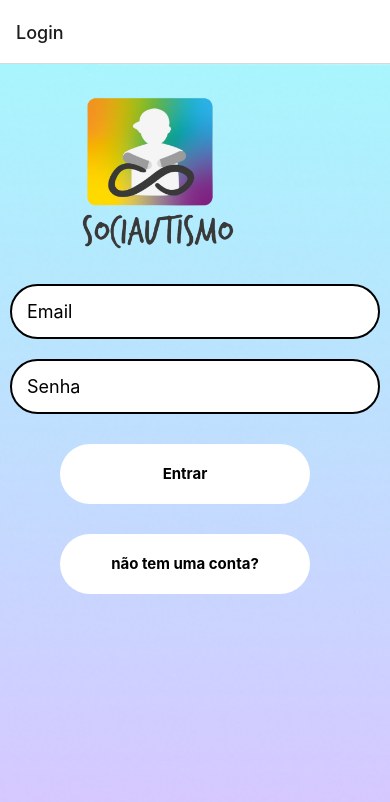
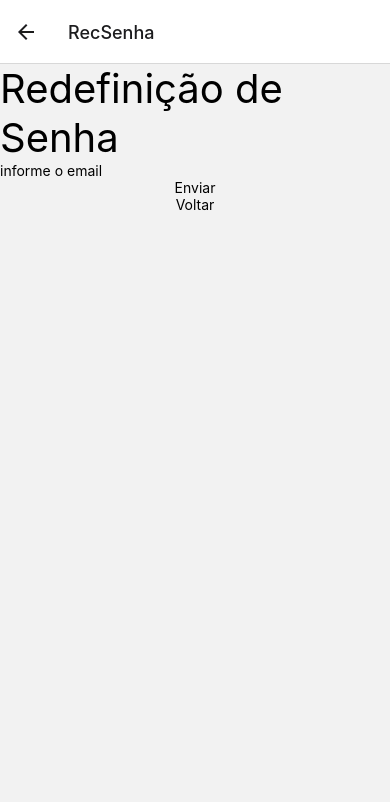
Before and after one commit to hDepth/Sociautismo-App, a React Native app: screen /RecSenha in a window 390 px wide. Shown: the top 802 px of the page. Built offline with nearby package versions, Linux system fonts and the light colour scheme.

Commit message:
pag recsenha funcionando

```diff
--- /dev/null
+++ b/src/css/estiloRecSenha.js
@@ -0,0 +1,23 @@
+import { StyleSheet } from "react-native";
+
+const estilos = StyleSheet.create({
+  container: {
+    flex: 1,
+    flexDirection: "column",
+  },
+    formTitle: {
+        fontSize: 40,
+        color: '#000000',
+    },
+    sendButton: {
+        alignItems:'center',
+    },
+    textButton: {
+        alignItems:'center',
+    },
+    subContainer: {
+        alignItems:'center',
+    }
+});
+
+export default estilos;
--- a/src/css/estilologin.js
+++ b/src/css/estilologin.js
@@ -65,6 +65,9 @@
     fontWeight: "bold",
     alignSelf: "center",
   },
+  recsenha: {
+marginTop: 5,
+  },
 });
 
 export default estilos;
--- a/src/pages/Login/index.js
+++ b/src/pages/Login/index.js
@@ -6,8 +6,8 @@
   TouchableOpacity,
   ImageBackground,
   Image,
+  Pressable,
 } from "react-native";
-
 import estilos from "../../css/estilologin";
 import { getAuth, signInWithEmailAndPassword } from "firebase/auth";
 import app from "../../services/firebase";
@@ -16,6 +16,7 @@
 export default function Login({ navigation }) {
   const [email, setEmail] = useState("");
   const [password, setPassword] = useState("");
+
 
   async function singnIn() {
 
@@ -59,6 +60,10 @@
           onChangeText={(password) => setPassword(password)}
           secureTextEntry
         />
+        <Pressable style={estilos.recsenha}
+          onPress={() => navigation.navigate("RecSenha")}>
+            <Text>Esqueci a Senha</Text>
+        </Pressable>
 
         <TouchableOpacity
         onPress={singnIn}
--- /dev/null
+++ b/src/pages/RecSenha/index.js
@@ -0,0 +1,65 @@
+import { Text, View, TextInput, Pressable } from "react-native";
+import estilos from "../../css/estiloRecSenha";
+import { useState } from "react";
+import app from "../../services/firebase";
+import { getAuth, sendPasswordResetEmail } from "firebase/auth";
+
+export default function RecSenha({ navigation }) {
+
+    const [userMail, setUserMail] = useState('');
+    const auth = getAuth(app);
+
+    function replacePass() {
+        if(userMail !== ''){
+            sendPasswordResetEmail(auth, userMail)
+            .then(() => {
+                alert("Foi enviado um email para: " + userMail + ". Verifique a sua caixa de email.");
+                navigation.navigate("Login");
+            })
+            .catch((error) => {
+                const errorMessage = error.message;
+                alert("Ops! Alguma coisa nao deu certo. " + errorMessage + ". Tente novamente ou pressione voltar");
+                return;
+            });
+
+        } else {
+            alert("É preciso informar um e-mail válido para efetuar a redefinição de senha");
+            return;
+        }
+
+
+
+    }
+
+    return (
+<View style={estilos.container}>
+    <Text style={estilos.formTitle}>Redefinição de Senha</Text>
+    <TextInput
+    style={estilos.formInput}
+    placeholder="informe o email"
+    keyboardType="email-address"
+    autoCapitalize="none"
+    autoComplete="email"
+    value={userMail}
+    onChangeText={setUserMail}
+    />
+    <Pressable
+    style={estilos.sendButton}
+    onPress={replacePass}>
+        <Text style={estilos.textButton}>Enviar</Text>
+    </Pressable>
+
+    <View style={estilos.subContainer}>
+        <Pressable
+        onPress={() => navigation.navigate("Login")}>
+            <Text>Voltar</Text>
+        </Pressable>
+
+    </View>
+
+
+
+</View>
+    );
+
+}
--- a/src/routes/stack.routes.js
+++ b/src/routes/stack.routes.js
@@ -7,6 +7,7 @@
 import Login from '../pages/Login';
 import Cadastro from '../pages/Cadastro';
 import TabRoutes from './tab.routes';
+import RecSenha from '../pages/RecSenha';
 
 export default function StackRoute() {
 
@@ -17,6 +18,7 @@
         <Stack.Screen name="Cadastro" component={Cadastro} />
         <Stack.Screen name="Login" component={Login} />
         <Stack.Screen name="TabRoutes" component={TabRoutes} />
+        <Stack.Screen name="RecSenha" component={RecSenha} />
       </Stack.Navigator>
 
 </NavigationContainer>
--- a/tsconfig.json
+++ /dev/null
@@ -1,4 +0,0 @@
-{
-  "compilerOptions": {},
-  "extends": "expo/tsconfig.base"
-}
```
